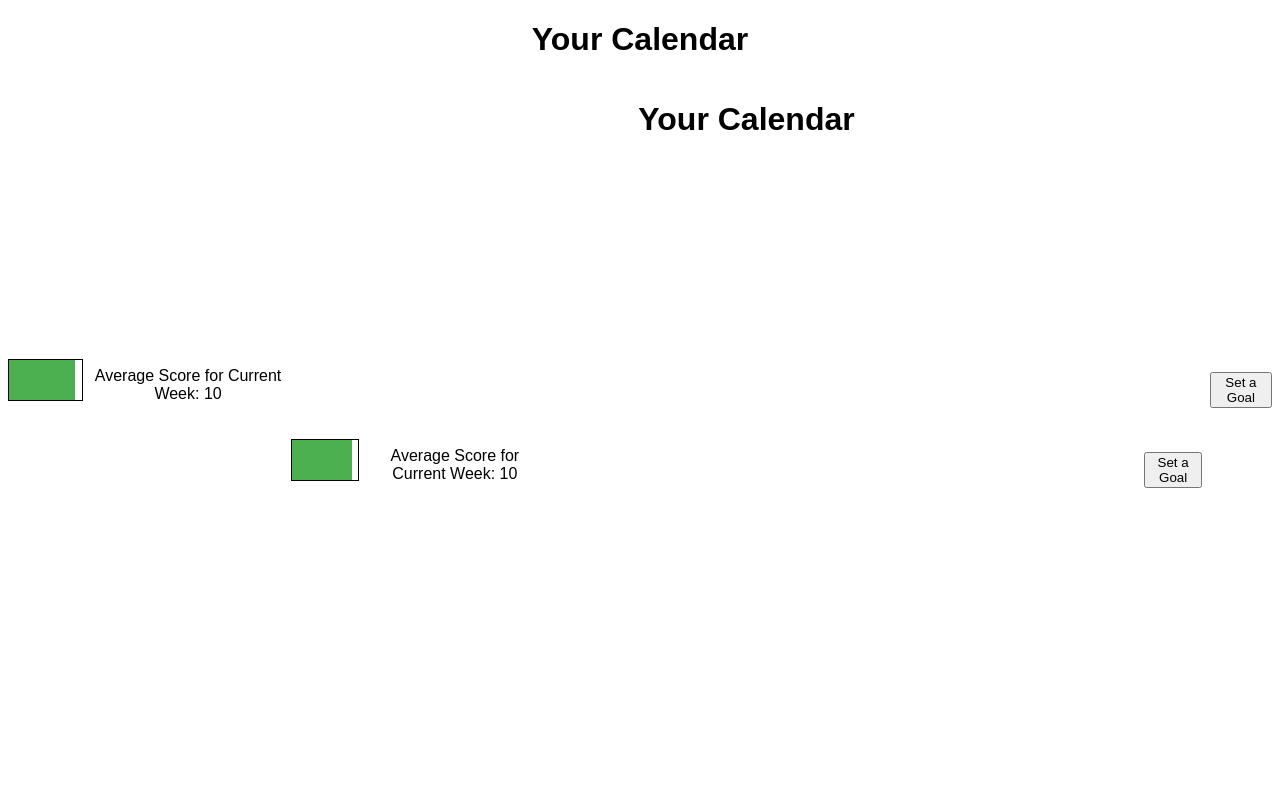
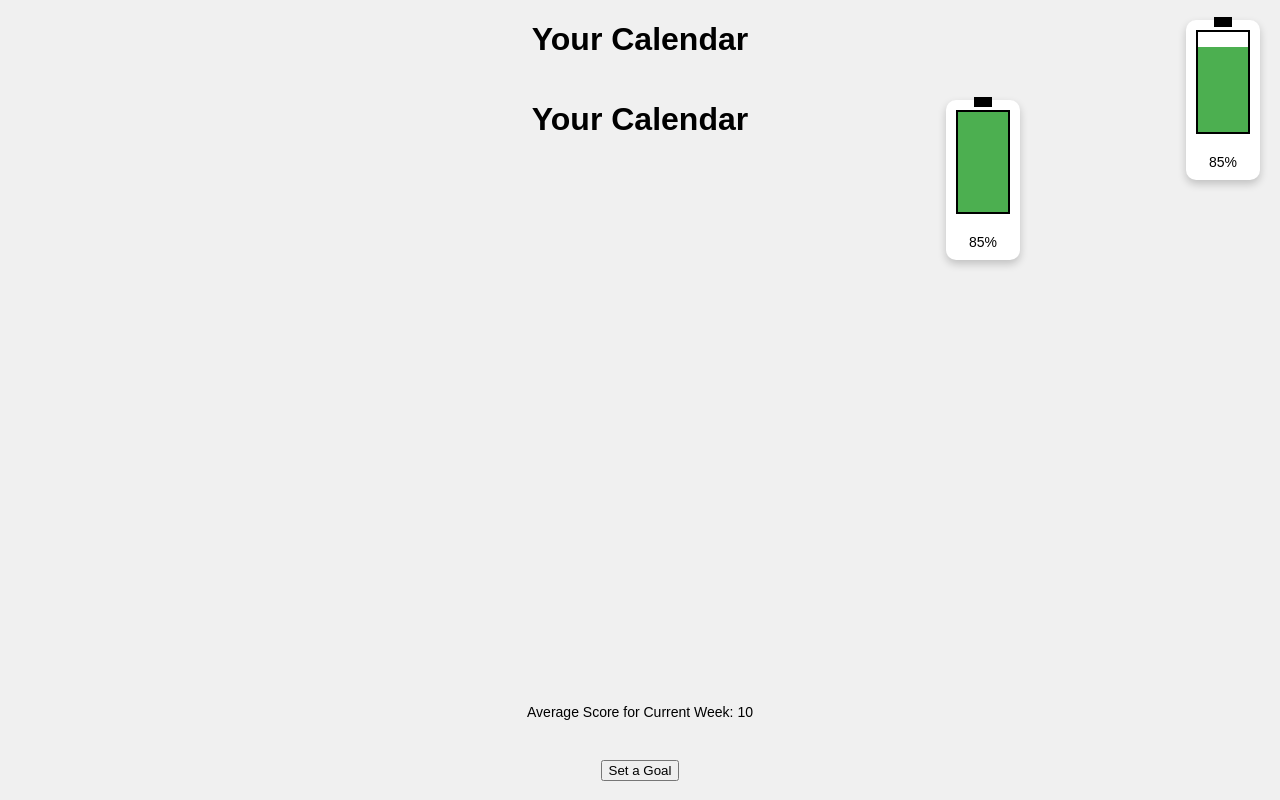
Before and after one commit to SyncTheStartup/sync, a Flask app: template templates/dashboard.html in a window 1280 px wide. Run offline with Flask 3, Linux system fonts and the light colour scheme; the template is opened without the code that fills it: most values are stand-ins (such as "Sample title", 1, 10 or a date in 2020).

Commit message:
Working Battery Update YIPEEEE

```diff
--- a/app.py
+++ b/app.py
@@ -1,9 +1,17 @@
-from flask import Flask, render_template, redirect, url_for, request, jsonify
+from flask import Flask, render_template, redirect, url_for, request, jsonify, session, g
 from google_auth_oauthlib.flow import InstalledAppFlow
 from googleapiclient.discovery import build
-from datetime import datetime, timedelta
+from datetime import datetime, timedelta, timezone
+import sqlite3
+import re
+import logging
+from dateutil.parser import parse as parse_date
+
 
 app = Flask(__name__)
+logging.basicConfig(level=logging.DEBUG)
+
+processed_events = set()
 
 # Define the flow globally
 flow = InstalledAppFlow.from_client_secrets_file(
@@ -64,8 +72,7 @@ def login():
 @app.route('/onboarding', methods=['GET', 'POST'])
 def onboarding():
     if request.method =='POST':
-        return redirect(url_for('batterypage'))
-    # Render the onboarding page
+        return redirect(url_for('dashboard'))
     return render_template('onboarding.html')
 
 @app.route('/dashboard')
@@ -100,11 +107,185 @@ def dashboard():
 @app.route('/batterypage')
 def batterypage():
     return render_template('batteryDisplay.html')
-@app.route('/battery')
+# Database connection functions
+#def get_db():
+ #   if 'db' not in g:
+  #      g.db = sqlite3.connect('data.db')
+   # return g.db
+
+#@app.teardown_appcontext
+#def close_db(exception):
+   # db = g.pop('db', None)
+   # if db is not None:
+    #    db.close()
+
+
+def categorize_event(event_name):
+    categories = {
+        "large_events": {
+            "tags": ["Party", "Mixer", "Rager", "Banquet", "Networking Event", "Lecture", "Class", "Concert"],
+            "value": 10
+        },
+        "mid_sized_events": {
+            "tags": ["Lunch", "Dinner", "Movie", "Group meeting", "Section", "Seminar", "Study Group", "Networking", "Zoom"],
+            "value": 7
+        },
+        "one_on_one_events": {
+            "tags": ["Coffee", "Coffee Chat", "Date", "Hang out", "Meeting", "Meet", "Meet with", "Meet w/", "with"],
+            "value": 4
+        },
+        "solo_events": {
+            "tags": ["Read", "Workout", "Exercise", "Run", "Watch TV", "Study", "Nap", "Sleep"],
+            "value": 2
+        }
+    }
+
+    if not event_name:
+        return 0
+
+    event_name_lower = event_name.lower()
+
+    for category in categories.values():
+        for tag in category["tags"]:
+            if re.search(r'\b' + re.escape(tag.lower()) + r'\b', event_name_lower):
+                logging.debug(f"Matched '{tag}' in category with value {category['value']}")
+                return category["value"]
+
+    return 0
+
+def categorize_event_into_12(event_name):
+    categories = {
+        "partyNum": ["Party", "Mixer", "Rager", "Celebration", "Festivity", "Bash", "Gathering", "Rave"],
+        "networking": ["Networking Event", "Networking", "Professional Event", "Career Fair", "Industry Meetup"],
+        "friend": ["Friend", "Dinner", "Hang out", "Meet with", "Meet w/", "with", "Catch up", "Chill", "Buddy"],
+        "newPeople": ["Banquet", "Lecture", "Class", "Concert", "Conference", "Symposium", "Panel", "Expo"],
+        "zoomVirtual": ["Zoom", "Virtual Meeting", "Online Meeting", "Webinar", "Remote Meeting", "Video Call"],
+        "inPerson": ["In-Person Meeting", "Meeting", "Face-to-Face Meeting", "Appointment", "Interview"],
+        "lectures": ["Lecture", "Class", "Course", "Presentation", "Talk", "Speech"],
+        "seminarClasses": ["Seminar", "Section", "Study Group", "Workshop", "Training", "Session", "Discussion Group"],
+        "homework": ["Homework", "Assignment", "Project", "Task", "Paper", "Report"],
+        "extraCurriculars": ["Club", "Extracurricular Activity", "Society", "Organization", "Team", "Group Activity"],
+        "workingOut": ["Workout", "Exercise", "Run", "Gym", "Training", "Fitness", "Jog", "Yoga"],
+        "procrastinating": ["Procrastinate", "Slack off", "Waste time", "Delay", "Postpone", "Put off", "Dawdle"]
+    }
+
+    if not event_name:
+        return "Uncategorized"
+
+    event_name_lower = event_name.lower()
+
+    for category_name, tags in categories.items():
+        for tag in tags:
+            if re.search(r'\b' + re.escape(tag.lower()) + r'\b', event_name_lower):
+                logging.debug(f"Event '{event_name}' matched with tag '{tag}' in category '{category_name}'")
+                return category_name
+
+    return "Uncategorized"
+
+@app.route('/initialbattery')
+def initialBattery():
+    sleepNeeded = 8
+    sleepRegular = 6
+
+    if (sleepNeeded - sleepRegular) <= 0:
+        batteryLevel = 100
+    elif (sleepNeeded - sleepRegular) == 1:
+        batteryLevel = 95
+    elif (sleepNeeded - sleepRegular) == 2:
+        batteryLevel = 85
+    elif (sleepNeeded - sleepRegular) == 3:
+        batteryLevel = 75
+    elif (sleepNeeded - sleepRegular) == 4:
+        batteryLevel = 65
+    else:
+        batteryLevel = 60
+    return jsonify(level=batteryLevel)
+@app.route('/battery', methods=['POST'])
 def battery():
-    battery_level = 80
-    print(f"Battery level requested, returning {battery_level}%")
-    return jsonify(level=battery_level)
+    global processed_events  # Use the global set to keep track of processed events
+    data = request.get_json()
+    batteryLevel = data.get('battery', 100)
+
+    credentials = flow.credentials  # Assuming credentials are available here
+    service = build('calendar', 'v3', credentials=credentials)
+
+    now = datetime.now(timezone.utc)  # Get current time as timezone-aware UTC
+    start_of_day = now.replace(hour=0, minute=0, second=0, microsecond=0)
+    end_of_day = now.replace(hour=23, minute=59, second=59, microsecond=999999)
+
+    events_result = service.events().list(
+        calendarId='primary',
+        timeMin=start_of_day.isoformat(),
+        timeMax=end_of_day.isoformat(),
+        singleEvents=True,
+        orderBy='startTime'
+    ).execute()
+    events = events_result.get('items', [])
+
+    if not events:
+        logging.debug('No events found for today.')
+        return jsonify(level=batteryLevel)
+
+    for event in events:
+        event_id = event['id']
+        if event_id in processed_events:
+            continue
+
+        start = event['start'].get('dateTime')
+        end = event['end'].get('dateTime')
+        if start and end:
+            start_time = parse_date(start)
+            end_time = parse_date(end)
+
+            if end_time <= now:
+                event_duration_hours = (end_time - start_time).seconds / 3600
+
+                googleCalEvent = event.get('summary', '')
+
+                event_value = categorize_event(googleCalEvent)
+                category_name = categorize_event_into_12(googleCalEvent)
+
+                logging.debug(f"Categorized event '{googleCalEvent}' into '{category_name}' with value {event_value}")
+
+                category_map = {
+                    "partyNum": 2,
+                    "networking": 3,
+                    "friend": 3,
+                    "newPeople": 4,
+                    "zoomVirtual": 5,
+                    "inPerson": 1,
+                    "lectures": 5,
+                    "seminarClasses": 4,
+                    "homework": 4,
+                    "extraCurriculars": 2,
+                    "workingOut": 2,
+                    "procrastinating": 4
+                }
+
+                multipliers = {
+                    1: 4,
+                    2: 2,
+                    3: 0,
+                    4: -2,
+                    5: -4
+                }
+
+                category_value = category_map.get(category_name, 0)
+                multiplier = multipliers.get(category_value, 0)
+
+                logging.debug(f"Category value: {category_value}, Multiplier: {multiplier}")
+
+                eventDrain = multiplier * event_value * event_duration_hours
+
+                logging.debug(f"Event drain: {eventDrain}")
+
+                batteryLevel = max(0, batteryLevel + eventDrain)
+
+                logging.debug(f"Updated battery level: {batteryLevel}")
+
+                processed_events.add(event_id)
+
+    return jsonify(level=batteryLevel)
 
 if __name__ == '__main__':
-    app.run(host='0.0.0.0', debug=True)
+    app.run(host='0.0.0.0', port=5000, debug=True)
--- a/templates/dashboard.html
+++ b/templates/dashboard.html
@@ -8,10 +8,13 @@
         body {
             font-family: Arial, sans-serif;
             text-align: center; /* Center align the content */
+            margin: 0;
+            padding: 0;
+            background-color: #f0f0f0;
         }
         #calendar {
             max-width: 800px;
-            margin: 0 auto;
+            margin: 20px auto; /* Add top margin */
         }
         iframe {
             border: 0;
@@ -19,27 +22,54 @@
             height: 600px; /* Adjust height as needed */
         }
         .battery-container {
+            position: absolute;
+            top: 20px;
+            right: 20px;
             display: flex;
+            flex-direction: column;
             align-items: center;
-            justify-content: center;
-            margin-bottom: 20px; /* Add some space below the battery */
+            background-color: #fff;
+            padding: 10px;
+            border-radius: 10px;
+            box-shadow: 0 4px 8px rgba(0, 0, 0, 0.2);
+            z-index: 1000;
         }
         .battery {
-            width: 100px; /* Adjust battery size */
-            height: 40px;
-            border: 1px solid black;
+            width: 50px; /* Adjust battery size */
+            height: 100px;
+            border: 2px solid black;
             position: relative;
-            margin-right: 10px; /* Add some space between battery and iframe */
+            background-color: #fff;
+            margin-bottom: 10px;
+        }
+        .battery::before {
+            content: '';
+            width: 18px;
+            height: 10px;
+            background-color: #000;
+            position: absolute;
+            top: -15px;
+            left: 50%;
+            transform: translateX(-50%);
         }
         .battery-level {
+            width: 100%;
             height: 100%;
-            background-color: #4CAF50; /* Green */
+            background-color: #4CAF50;
             position: absolute;
             bottom: 0;
-            left: 0; /* Align to left */
+            left: 0;
+            transition: height 0.5s;
         }
-        .average-score {
-            margin-top: 10px; /* Add space between battery and score */
+        .percentage {
+            margin-top: 10px;
+            font-size: 14px;
+        }
+        .average-score-container {
+            margin-top: 20px;
+            font-size: 14px;
+            max-width: 800px;
+            margin: 20px auto;
         }
         .goal-button {
             margin-top: 20px; /* Add space above the button */
@@ -79,13 +109,19 @@
     </style>
 </head>
 <body>
-    <h1>Your Calendar</h1>
     <div class="battery-container">
         <div class="battery">
-            <div class="battery-level" style="width: {{ 100 - average_score }}%;"></div>
+            <div class="battery-level" id="battery-level"></div>
         </div>
-        <span class="average-score">Average Score for Current Week: {{ average_score }}</span>
-    <iframe src="{{ google_calendar_url }}" width="800" height="600" frameborder="0" scrolling="no"></iframe>
+        <div class="percentage" id="percentage"></div>
+    </div>
+    <h1>Your Calendar</h1>
+    <div id="calendar">
+        <iframe src="{{ google_calendar_url }}" width="800" height="600" frameborder="0" scrolling="no"></iframe>
+    </div>
+    <div class="average-score-container">
+        <span>Average Score for Current Week: {{ average_score }}</span>
+    </div>
 
     <button class="goal-button" onclick="openGoalPopup()">Set a Goal</button>
 
@@ -142,6 +178,54 @@
     </div>
 
     <script>
+        let currentBatteryLevel = 100;
+
+        async function getInitialBattery() {
+            try {
+                const response = await fetch('/initialbattery');
+                const data = await response.json();
+                if (data.level !== undefined) {
+                    currentBatteryLevel = data.level;
+                    updateBatteryDisplay(data.level);
+                } else {
+                    console.error('Initial battery level is undefined in the response:', data);
+                }
+            } catch (error) {
+                console.error('Error getting initial battery:', error);
+            }
+        }
+
+        async function updateBattery() {
+            try {
+                const response = await fetch('/battery', {
+                    method: 'POST',
+                    headers: {
+                        'Content-Type': 'application/json'
+                    },
+                    body: JSON.stringify({ battery: currentBatteryLevel })
+                });
+                const data = await response.json();
+                if (data.level !== undefined) {
+                    currentBatteryLevel = data.level;
+                    updateBatteryDisplay(data.level);
+                } else {
+                    console.error('Battery level is undefined in the response:', data);
+                }
+            } catch (error) {
+                console.error('Error updating battery:', error);
+            }
+        }
+
+        function updateBatteryDisplay(level) {
+            const batteryLevel = document.getElementById('battery-level');
+            const percentage = document.getElementById('percentage');
+            batteryLevel.style.height = level + '%';
+            percentage.textContent = level + '%';
+        }
+
+        getInitialBattery();
+        setInterval(updateBattery, 5000);
+
         function openGoalPopup() {
             document.getElementById("goalPopup").style.display = "flex";
         }
@@ -150,6 +234,5 @@
             document.getElementById("goalPopup").style.display = "none";
         }
     </script>
-
 </body>
 </html>
```
